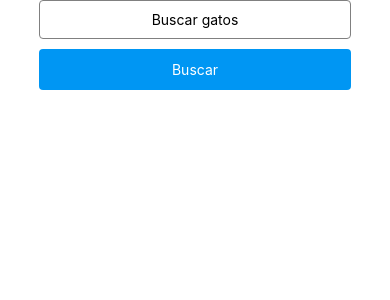
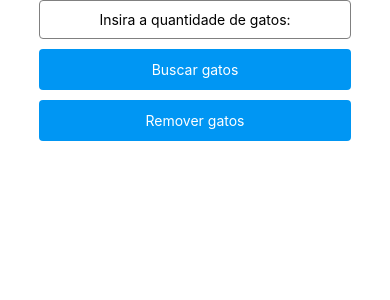
Before and after one commit to renanmeira/20241_fatec_ipi_pdm_noite_p2, a React Native app in the folder thecatapi/: screen / in a window 390 px wide. Shown: the top 300 px of the page. Built offline with nearby package versions, Linux system fonts and the light colour scheme.

Commit message:
feat: Adição de botão e mudanças visuais

```diff
--- a/thecatapi/App.tsx
+++ b/thecatapi/App.tsx
@@ -1,16 +1,11 @@
-import {
-  StyleSheet,
-  View,
-  TextInput,
-  Text,
-  Pressable,
-  FlatList,
-  Image
-} from 'react-native';
-
-import {
-  useState
-} from 'react';
+import React, { useState } from 'react';
+import { StyleSheet,
+          View,
+          TextInput,
+          Text,
+          Pressable,
+          FlatList,
+          Image } from 'react-native';
 
 interface Cat {
   id: string;
@@ -18,7 +13,8 @@ interface Cat {
 }
 
 export default function App() {
-  const [busca, SetBusca] = useState('')
+  const [busca, SetBusca] = useState('');
+  //const [imagensAntigas, setImagensAntigas] = useState<Cat[]>([]);
   const [imagens, setImagens] = useState<Cat[]>([]);
 
   const buscarGatos = () => {
@@ -26,38 +22,60 @@ export default function App() {
 
     fetch(`https://api.thecatapi.com/v1/images/search?limit=${busca2}`, {
       method: 'GET',
-      headers: {'x-api-key': 'live_NlMToAhRoePKfi8lz88338uu7cKIV7MyYoZC4Qraf1ZSmCmmvSWk6V9falQT347f'}
+      headers: { 'x-api-key': 'live_NlMToAhRoePKfi8lz88338uu7cKIV7MyYoZC4Qraf1ZSmCmmvSWk6V9falQT347f' },
     })
-      .then(response => response.json())
+      .then((response) => response.json())
       .then((data: Cat[]) => {
         setImagens(data);
+        //setImagensAntigas(imagensAnteriores)
+        SetBusca("");
       })
-      .catch(error => {
-        console.error(error)
-      })}
+
+      .catch((error) => {
+        console.error(error);
+      });
+  };
+
+  const RemoverFotos = () => {
+    setImagens([]);
+    SetBusca("");
+  }
 
   return (
     <View style={styles.container}>
       <TextInput
         style={styles.input}
-        placeholder='Buscar gatos'
+        placeholder="Insira a quantidade de gatos:"
         value={busca}
         onChangeText={SetBusca}
       />
       <Pressable
-        style={styles.button}
-        onPress={buscarGatos}>
-        <Text style={styles.buttonText}>
-          Buscar
-        </Text >
+          style={({ pressed }) => [
+            styles.button,
+            pressed && { transform: [{ scale: 0.95 }] },
+          ]}
+          onPress={buscarGatos}
+        >
+        <Text style={styles.buttonText}>Buscar gatos</Text>
       </Pressable>
+
+      <Pressable
+          style={({ pressed }) => [
+            styles.button,
+            pressed && { transform: [{ scale: 0.95 }] },
+          ]}
+          onPress={RemoverFotos}
+        >
+        <Text style={styles.buttonText}>Remover gatos</Text>
+      </Pressable>
+
       <FlatList
         style={styles.imageList}
-        data={imagens}
+        data={imagens.slice(0, 10)}
         renderItem={({ item }) => (
-          <Image source={{ uri: item.url }} style={styles.image} />
+          <Image source={{ uri: item.url }} style={styles.image} resizeMode="contain" />
         )}
-        keyExtractor={item => item.id}
+        keyExtractor={(item) => item.id}
       />
     </View>
   );
@@ -70,7 +88,6 @@ const styles = StyleSheet.create({
     alignItems: 'center',
     justifyContent: 'center',
   },
-
   input: {
     width: '80%',
     borderColor: 'gray',
@@ -78,20 +95,22 @@ const styles = StyleSheet.create({
     marginBottom: 10,
     padding: 10,
     textAlign: 'center',
-    borderRadius: 4
+    borderRadius: 4,
+  },
+  button: {
+    width: '80%',
+    backgroundColor: '#0096F3',
+    padding: 12,
+    borderRadius: 4,
+    marginBottom: 10,
   },
 
-  button: {
-    width: '80%',
-    backgroundColor: '#0096F3', //material design blue 500
-    padding: 12,
-    borderRadius: 4
-  },
 
   buttonText: {
     color: 'white',
-    textAlign: 'center'
+    textAlign: 'center',
   },
+
   imageList: {
     width: '100%',
   },
@@ -99,6 +118,5 @@ const styles = StyleSheet.create({
     width: '100%',
     height: 200,
     marginBottom: 10,
-  }
-
+  },
 });
```
